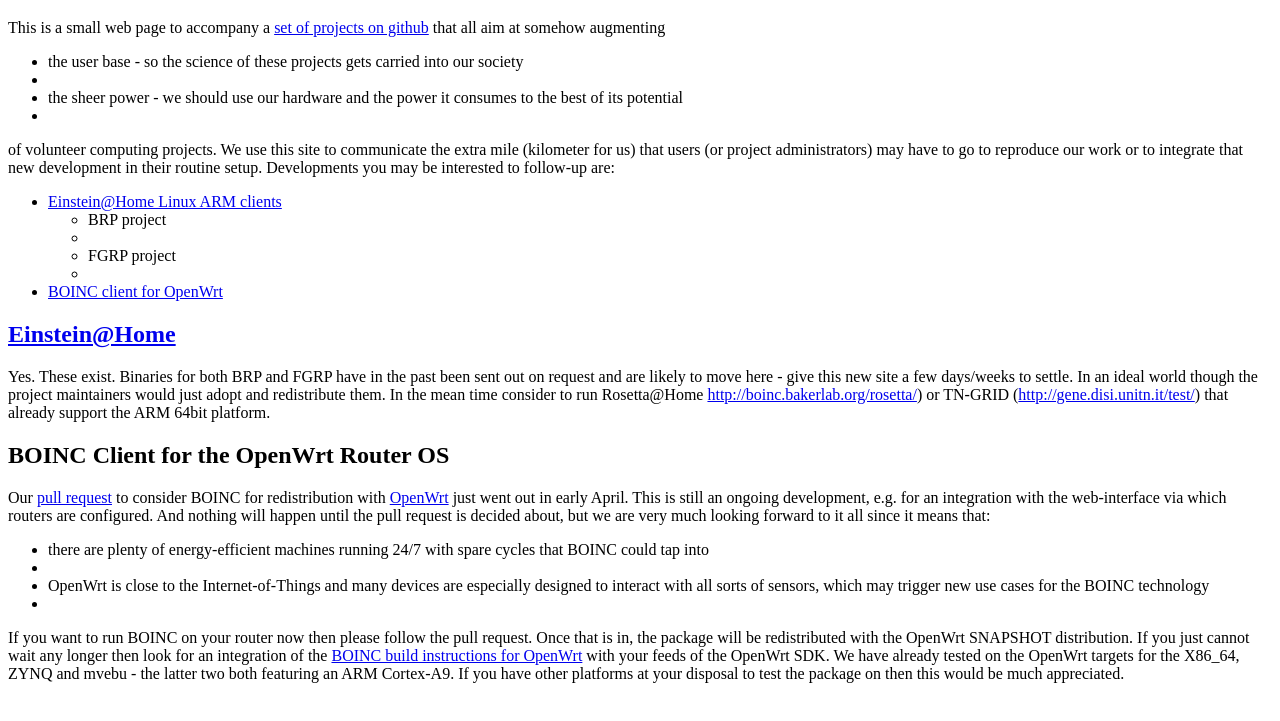
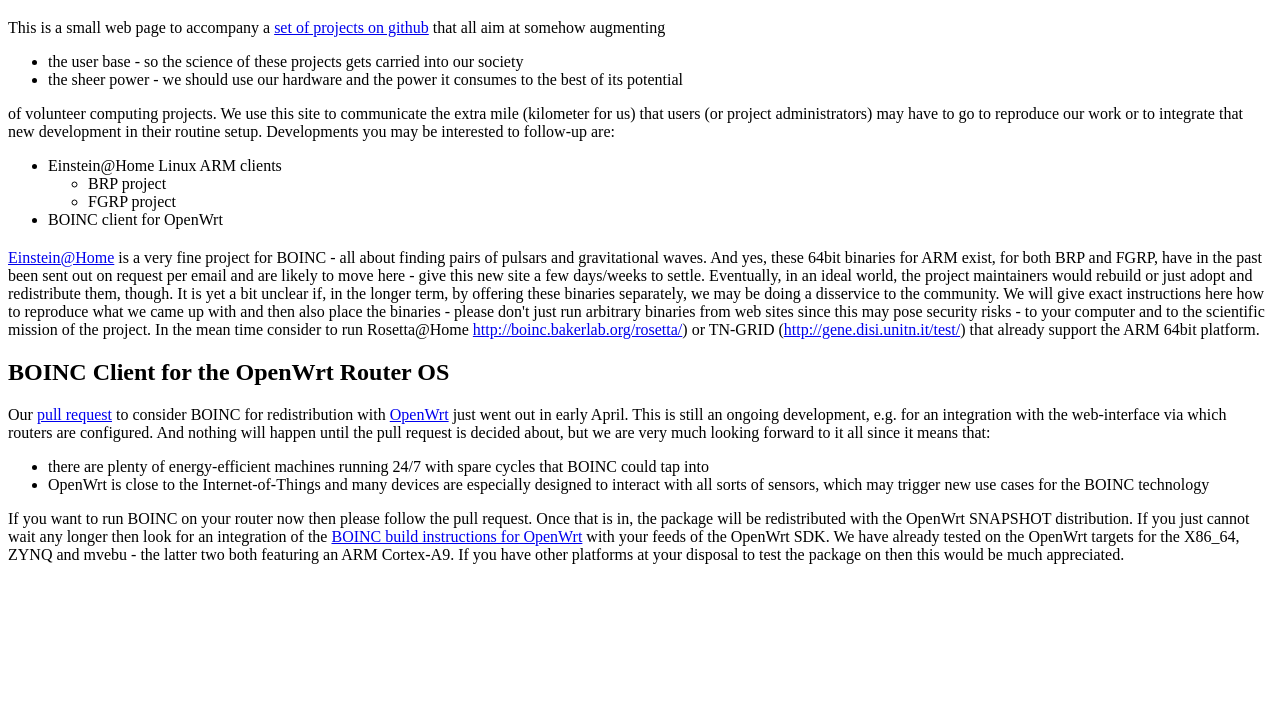
Before and after one commit to VolunteerComputingHelp/VolunteerComputingHelp.github.io, a plain HTML site: page index.html in a window 1280 px wide. Shown: the part 61-782 px from the top of the page. Drawn offline with Linux system fonts and the light colour scheme.

Commit message:
Extended and improved wording

```diff
--- a/index.html
+++ b/index.html
@@ -8,27 +8,30 @@
 <h1>Volunteer Computing Help</h1>
 This is a small web page to accompany a <a href="https://github.com/VolunteerComputingHelp">set of projects on github</a> that all aim at somehow augmenting
 <ul>
-<li>the user base - so the science of these projects gets carried into our society<li/>
-<li>the sheer power - we should use our hardware and the power it consumes to the best of its potential<li/>
+<li>the user base - so the science of these projects gets carried into our society</li>
+<li>the sheer power - we should use our hardware and the power it consumes to the best of its potential</li>
 </ul>
 of volunteer computing projects.
 
 We use this site to communicate the extra mile (kilometer for us) that users (or project administrators) may have to go to reproduce our work or to integrate that new development in their routine setup. Developments you may be interested to follow-up are:
 <ul>
-<li><a href="#einstein">Einstein@Home Linux ARM clients</a>
+<li>Einstein@Home Linux ARM clients
 <ul>
-<li>BRP project<li/>
-<li>FGRP project<li/>
+<li>BRP project</li>
+<li>FGRP project</li>
 </ul></li>
-<li><a href="#openwrt">BOINC client for OpenWrt</a></li>
+<li>BOINC client for OpenWrt</li>
 </ul>
-<h2 name=einstein><a href="https://einsteinathome.org">Einstein@Home</a></h2>
-Yes. These exist. Binaries for both BRP and FGRP have in the past been sent out on request and are likely to move here - give this new site a few days/weeks to settle. In an ideal world though the project maintainers would just adopt and redistribute them. In the mean time consider to run Rosetta@Home <a href="http://boinc.bakerlab.org/rosetta/">http://boinc.bakerlab.org/rosetta/</a>) or TN-GRID (<a href="http://gene.disi.unitn.it/test/">http://gene.disi.unitn.it/test/</a>) that already support the ARM 64bit platform.
+<h2 name=einstein></h2>
+<a href="https://einsteinathome.org">Einstein@Home</a> is a very fine project for BOINC - all about finding pairs of pulsars and gravitational waves.
+And yes, these 64bit binaries for ARM exist, for both BRP and FGRP, have in the past been sent out on request per email and are likely to move here - give this new site a few days/weeks to settle.
+Eventually, in an ideal world, the project maintainers would rebuild or just adopt and redistribute them, though. It is yet a bit unclear if, in the longer term, by offering these binaries separately, we may be doing a disservice to the community. We will give exact instructions here how to reproduce what we came up with and then also place the binaries - please don't just run arbitrary binaries from web sites since this may pose security risks - to your computer and to the scientific mission of the project.
+In the mean time consider to run Rosetta@Home <a href="http://boinc.bakerlab.org/rosetta/">http://boinc.bakerlab.org/rosetta/</a>) or TN-GRID (<a href="http://gene.disi.unitn.it/test/">http://gene.disi.unitn.it/test/</a>) that already support the ARM 64bit platform.
 <h2 name=openwrt>BOINC Client for the OpenWrt Router OS</h2>
 Our <a href="https://github.com/openwrt/packages/pull/11768">pull request</a> to consider BOINC for redistribution with <a href="https://www.openwrt.org">OpenWrt</a> just went out in early April. This is still an ongoing development, e.g. for an integration with the web-interface via which routers are configured. And nothing will happen until the pull request is decided about, but we are very much looking forward to it all since it means that:
 <ul>
-<li>there are plenty of energy-efficient machines running 24/7 with spare cycles that BOINC could tap into<li/>
-<li>OpenWrt is close to the Internet-of-Things and many devices are especially designed to interact with all sorts of sensors, which may trigger new use cases for the BOINC technology<li/>
+<li>there are plenty of energy-efficient machines running 24/7 with spare cycles that BOINC could tap into</li>
+<li>OpenWrt is close to the Internet-of-Things and many devices are especially designed to interact with all sorts of sensors, which may trigger new use cases for the BOINC technology</li>
 </ul>
 If you want to run BOINC on your router now then please follow the pull request. Once that is in, the package will be redistributed with the OpenWrt SNAPSHOT distribution. If you just cannot wait any longer then look for an integration of the <a href="https://github.com/VolunteerComputingHelp/packages/tree/master/net/boinc">BOINC build instructions for OpenWrt</a> with your feeds of the OpenWrt SDK. We have already tested on the OpenWrt targets for the X86_64, ZYNQ and mvebu - the latter two both featuring an ARM Cortex-A9. If you have other platforms at your disposal to test the package on then this would be much appreciated.
 </body>
```
